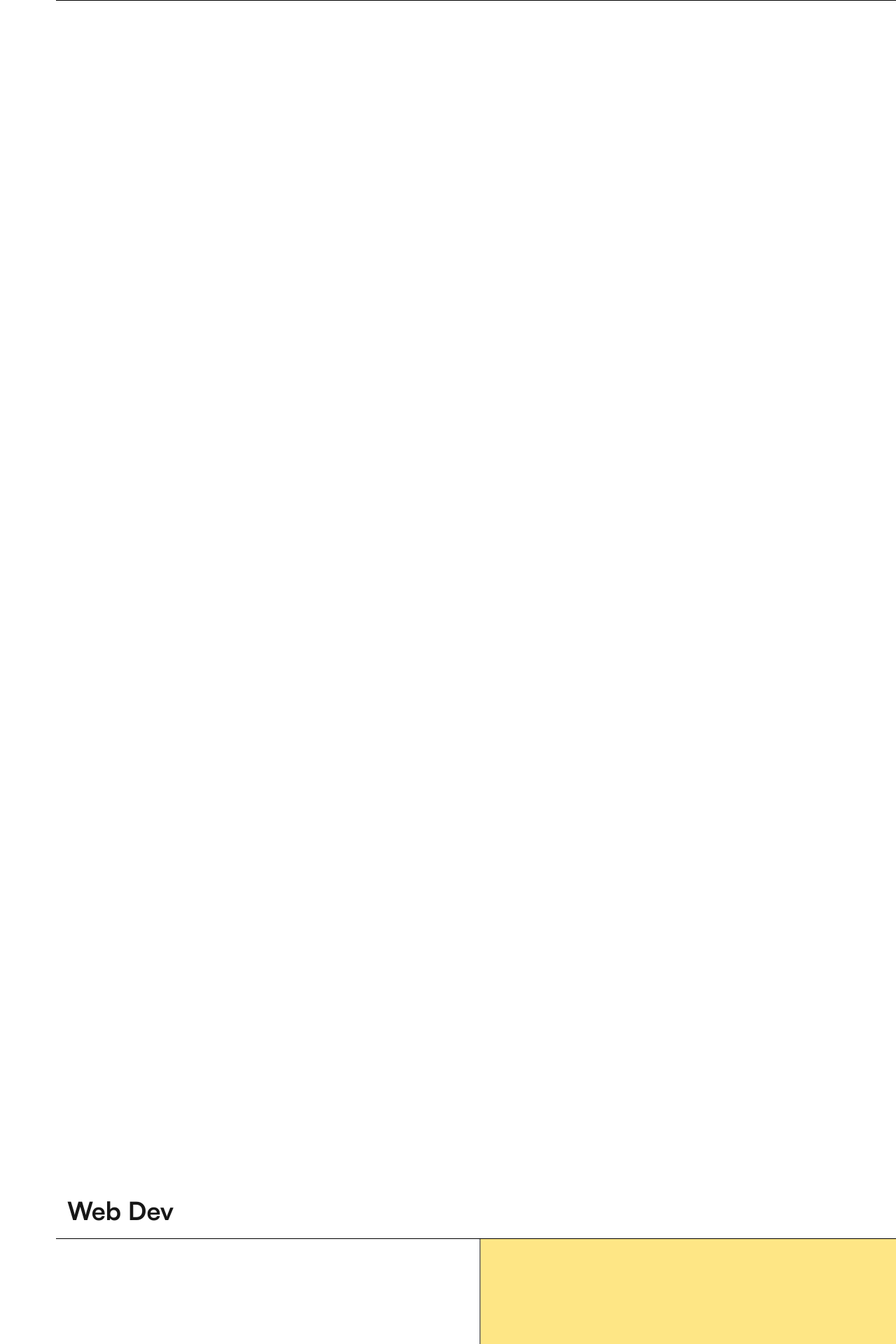
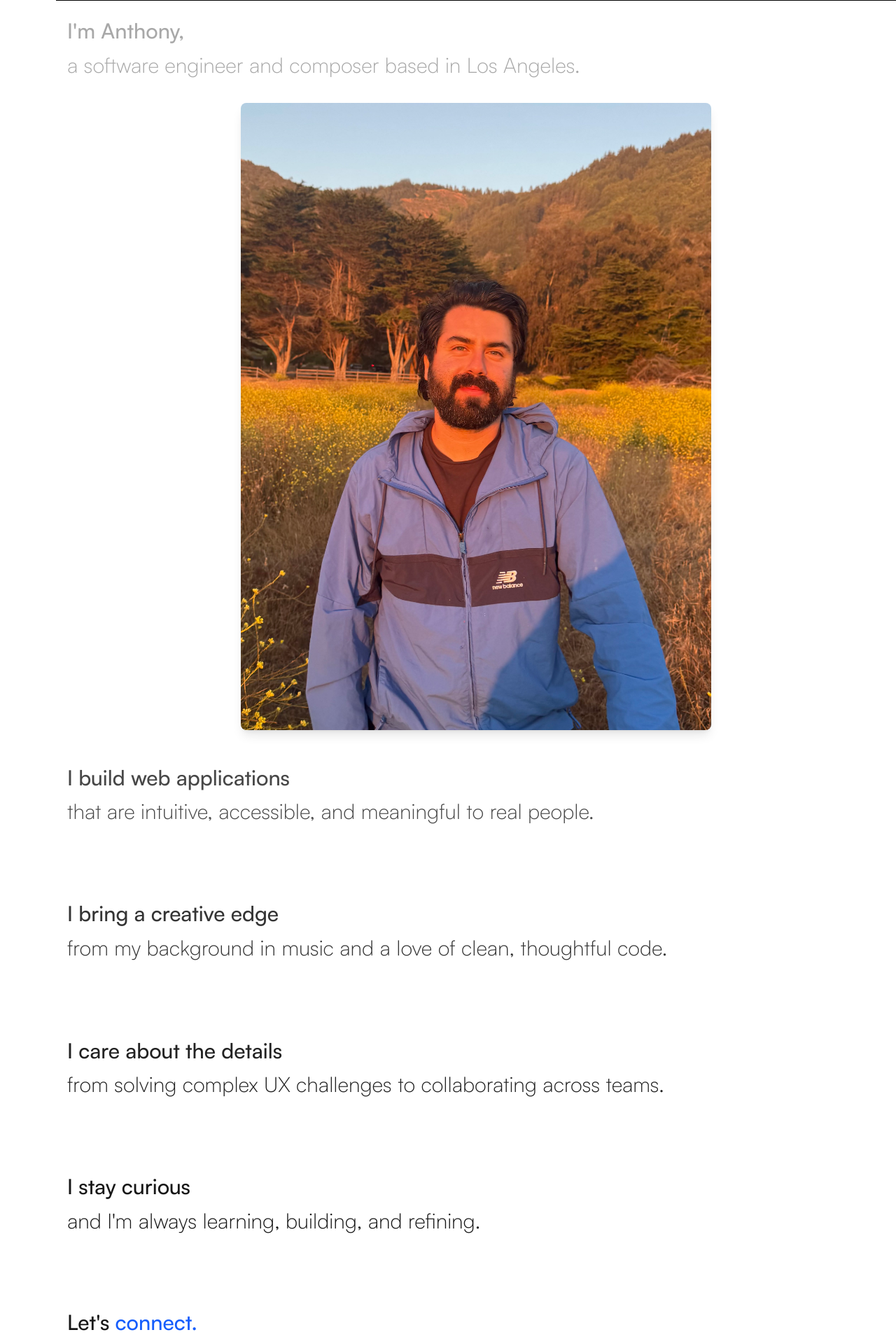
Before and after one commit to AnthonyAl-Rifai/portfolio-site, a Next.js app: page / in a window 1280 px wide. Shown: the part 880-2800 px from the top of the page at 70% size. Built offline with nearby package versions, Linux system fonts and the light colour scheme; no server answers.

Commit message:
fix AboutSection mobile view.

```diff
--- a/app/components/AboutSection.tsx
+++ b/app/components/AboutSection.tsx
@@ -2,16 +2,15 @@
 
 import { motion, useScroll, useTransform } from "motion/react";
 import { useRef } from "react";
+import Image from "next/image";
 import Section from "./Section";
 import SectionTitle from "./SectionTitle";
 
 export default function AboutSection() {
-  const sectionRef = useRef(null);
-
   const topLineStyle = "text-3xl font-medium leading-relaxed";
   const bottomLineStyle = "text-3xl font-light leading-relaxed";
 
-  // useRef<HTMLDivElement>(null) is RefObject<HTMLDivElement | null>
+  // Create refs for each paragraph
   const line0Ref = useRef<HTMLDivElement>(null);
   const line1Ref = useRef<HTMLDivElement>(null);
   const line2Ref = useRef<HTMLDivElement>(null);
@@ -19,34 +18,38 @@ export default function AboutSection() {
   const line4Ref = useRef<HTMLDivElement>(null);
   const line5Ref = useRef<HTMLDivElement>(null);
 
-  // Accept a wide-enough ref type
-  const useLineMotion = (ref: React.RefObject<HTMLElement | null>) => {
+  // Custom hook for scroll-linked fade in/out animation
+  const useParagraphAnimation = (ref: React.RefObject<HTMLElement | null>) => {
     const { scrollYProgress } = useScroll({
       target: ref,
-      offset: ["start end", "center center"],
+      offset: ["end end", "start start"], // From bottom of viewport to top of viewport
     });
 
-    const opacity = useTransform(scrollYProgress, [0, 0.5, 1], [0, 1, 0]);
-    const y = useTransform(scrollYProgress, [0, 0.5, 1], [20, 0, -20]);
+    const opacity = useTransform(
+      scrollYProgress,
+      [0, 0.3, 0.7, 1],
+      [0, 1, 1, 0]
+    );
+    const y = useTransform(scrollYProgress, [0, 0.3, 0.7, 1], [20, 0, 0, -20]);
 
     return { style: { opacity, y } };
   };
 
-  // Works now with no errors
-  const line0 = useLineMotion(line0Ref);
-  const line1 = useLineMotion(line1Ref);
-  const line2 = useLineMotion(line2Ref);
-  const line3 = useLineMotion(line3Ref);
-  const line4 = useLineMotion(line4Ref);
-  const line5 = useLineMotion(line5Ref);
+  // Apply animations to each paragraph
+  const line0 = useParagraphAnimation(line0Ref);
+  const line1 = useParagraphAnimation(line1Ref);
+  const line2 = useParagraphAnimation(line2Ref);
+  const line3 = useParagraphAnimation(line3Ref);
+  const line4 = useParagraphAnimation(line4Ref);
+  const line5 = useParagraphAnimation(line5Ref);
 
   return (
-    <Section ref={sectionRef} id="about" className="h-auto">
+    <Section id="about" className="h-auto">
       <SectionTitle name="About" isSticky />
 
       <div
         className="
-          grid gap-y-48 p-4 py-24
+          grid p-4
           grid-cols-1 grid-rows-auto
           md:grid-cols-8
           lg:grid-cols-16
@@ -55,7 +58,7 @@ export default function AboutSection() {
         <motion.div
           ref={line0Ref}
           {...line0}
-          className="col-span-full flex flex-col"
+          className="col-span-full flex flex-col mt-4"
         >
           <p className={topLineStyle}>I&apos;m Anthony,</p>
           <p className={bottomLineStyle}>
@@ -64,9 +67,30 @@ export default function AboutSection() {
         </motion.div>
 
         <motion.div
+          className="flex justify-center col-span-full mt-4"
+          initial={{ opacity: 0, scale: 0.8, y: 30 }}
+          whileInView={{ opacity: 1, scale: 1, y: 0 }}
+          viewport={{ margin: "-50px" }}
+          transition={{
+            duration: 0.8,
+            ease: "easeOut",
+            delay: 0.2,
+          }}
+        >
+          <Image
+            src="/anthony-big-sur.jpg"
+            alt="Anthony in Big Sur"
+            width={800}
+            height={600}
+            className="w-full max-w-2xl h-auto rounded-lg shadow-lg"
+            priority
+          />
+        </motion.div>
+
+        <motion.div
           ref={line1Ref}
           {...line1}
-          className="col-span-full flex flex-col"
+          className="col-span-full flex flex-col my-12"
         >
           <p className={topLineStyle}>I build web applications</p>
           <p className={bottomLineStyle}>
@@ -77,7 +101,7 @@ export default function AboutSection() {
         <motion.div
           ref={line2Ref}
           {...line2}
-          className="col-span-full flex flex-col"
+          className="col-span-full flex flex-col my-12"
         >
           <p className={topLineStyle}>I bring a creative edge</p>
           <p className={bottomLineStyle}>
@@ -88,7 +112,7 @@ export default function AboutSection() {
         <motion.div
           ref={line3Ref}
           {...line3}
-          className="col-span-full flex flex-col"
+          className="col-span-full flex flex-col my-12"
         >
           <p className={topLineStyle}>I care about the details</p>
           <p className={bottomLineStyle}>
@@ -99,7 +123,7 @@ export default function AboutSection() {
         <motion.div
           ref={line4Ref}
           {...line4}
-          className="col-span-full flex flex-col"
+          className="col-span-full flex flex-col my-12"
         >
           <p className={topLineStyle}>I stay curious</p>
           <p className={bottomLineStyle}>
@@ -110,9 +134,31 @@ export default function AboutSection() {
         <motion.div
           ref={line5Ref}
           {...line5}
-          className="col-span-full flex flex-col"
+          className="col-span-full flex flex-col my-12"
         >
-          <p className={topLineStyle}>Let&apos;s connect.</p>
+          <div className={topLineStyle}>
+            Let&apos;s{" "}
+            <motion.button
+              onClick={() => {
+                document.getElementById("contact")?.scrollIntoView();
+              }}
+              className="text-blue-600 hover:text-blue-800 cursor-pointer"
+              animate={{ y: [0, -10, 0] }}
+              transition={{
+                duration: 1,
+                ease: "easeInOut",
+                repeat: Infinity,
+                repeatDelay: 1,
+              }}
+              whileHover={{
+                scale: 1.05,
+                textShadow: "0 0 8px rgba(59, 130, 246, 0.5)",
+              }}
+              whileTap={{ scale: 0.95 }}
+            >
+              connect.
+            </motion.button>
+          </div>
         </motion.div>
       </div>
     </Section>
```
